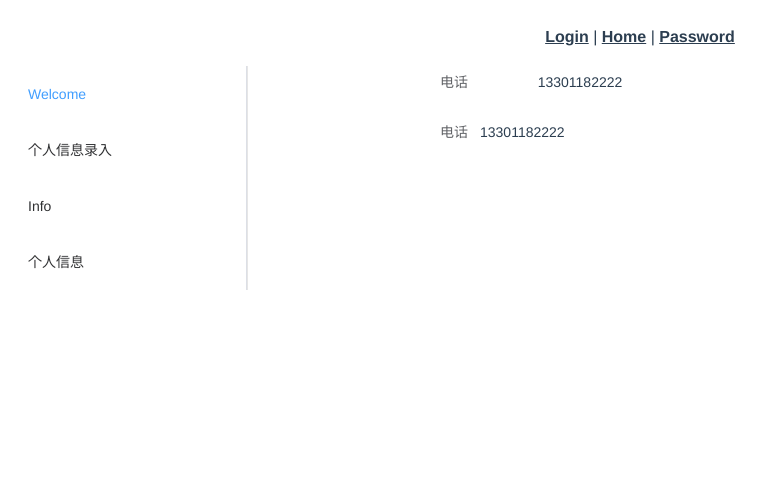
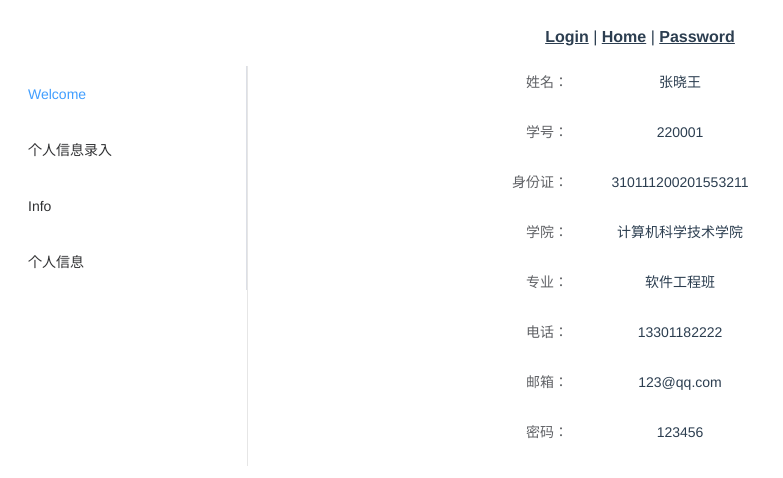
Before and after one commit to JoshYxy/SoftwareEnginnering2022, a Vue app in the folder front_end/: page /home/privateinfo in a window 1280 px wide. Shown: the top 478 px of the page, without its empty margins (0-783 px from the left). Built offline with nearby package versions, Linux system fonts and the light colour scheme; sample sign-in values are in the browser's storage.

Commit message:
UPDATE:个人信息页与管理员信息页完善

```diff
--- a/front_end/src/components/EditableFormitem.vue
+++ b/front_end/src/components/EditableFormitem.vue
@@ -6,12 +6,13 @@
     ref="user"
     >
     <el-form-item
-        label="电话"
         @mouseover="buttonOn=true"
         @mouseout="buttonOn=false"
         prop="info"
         >
-        <div class="data-container">
+        <template #label>{{label}}</template>
+        <div class="editabel-form-container">
+            <!-- {{this.label}} -->
             <span class="span-container" v-show="!edit">{{edited_info}}</span>
             <el-input v-show="edit" v-model="user.info"  />
         </div>
@@ -24,6 +25,7 @@
         <el-button v-show="edit" type="text" style="float:right" @click="cancel">
             取消
         </el-button>
+
     </el-form-item>
     </el-form>
 </template>
@@ -33,7 +35,7 @@
 import {Edit} from '@element-plus/icons-vue'
 export default {
     name: 'EditableFormitem',
-    props: ["data", "rule"],
+    props: ["data", "rule", "label"],
     components:{
         Edit,
     },
@@ -68,7 +70,10 @@ export default {
 </script>
 
 <style scoped>
-.data-container{
+/* .form-item-label{
+
+} */
+.editabel-form-container{
   min-width:200px;
 }
 </style>
--- a/front_end/src/components/PrivateinfoMaintnce.vue
+++ b/front_end/src/components/PrivateinfoMaintnce.vue
@@ -5,32 +5,103 @@
 
     :model="userData"
     >
-    <editable-formitem :data="userData.phone" :rule="phoneRules"></editable-formitem>
+    <el-form-item label="姓名：" class="form-label" >
+      <span class="info-container">{{userData.name}}</span>
+    </el-form-item>
+    <el-form-item label="学号：" class="form-label" >
+      <span class="info-container">{{userData.number}}</span>
+    </el-form-item>
+    <el-form-item label="身份证：" class="form-label" >
+      <span class="info-container">{{userData.id}}</span>
+    </el-form-item>
+    <el-form-item label="学院：" class="form-label" >
+      <span class="info-container">{{userData.college.name}}</span>
+    </el-form-item>
+    <el-form-item label="专业：" class="form-label" >
+      <span class="info-container">{{userData.major}}</span>
+    </el-form-item>
 
-    <el-form-item label="电话" class="form-label" >
-      <span v-if="!phoneEdit" >{{userData.phone}}</span>
-      <input v-if="phoneEdit" :value="userData.phone" />
+    <editable-formitem label="电话：" :data="userData.phone" :rule="phoneRules"></editable-formitem>
+    <editable-formitem label="邮箱：" :data="userData.email" :rule="emailRules"></editable-formitem>
+    <el-form-item label="密码：" class="form-label" @mouseover="buttonOn=true"
+        @mouseout="buttonOn=false" >
+      <span class="info-container">{{userData.password}}</span>
+
+      <el-button v-show="buttonOn" type="text" style="float:right" @click="editPassword()" >
+        编辑<el-icon class="el-icon--right"><Edit /></el-icon>
+      </el-button>
     </el-form-item>
 
   </el-form>
+  <el-dialog v-model="dialogFormVisible" title="修改密码" :append-to-body="true" >
 
+        <el-form
+          ref="userPassword"
+          :model="userPassword"
+          :rules="rules"
+          autocomplete="on"
+          text-align:center
+          hide-required-asterisk
+          >
+            <el-form-item prop="password" label="新密码">
+                <el-input type="text" name="password" v-model="userPassword.password"/>
+            </el-form-item>
+            <el-form-item prop="checkPassword" label="确认密码">
+                <el-input type="text" name="password" v-model="userPassword.checkPassword"/>
+            </el-form-item>
+        </el-form>
+        <template #footer>
+        <span class="dialog-footer">
+            <el-button @click="dialogFormVisible=false">取消</el-button>
+            <el-button type="primary" @click="submitPassword">确认</el-button>
+        </span>
+        </template>
+    </el-dialog>
   </div>
 </template>
 
 <script>
 // eslint-disable-next-line
 import EditableFormitem from './EditableFormitem.vue'
-
+import {Edit} from '@element-plus/icons-vue'
 export default {
   components:{
-    EditableFormitem
+    EditableFormitem,
+    Edit
   },
   name: 'PrivateinfoMaintnce',
   data() {
+    var validPassword = (rule, value, callback) => {
+      const reg = /^(?![0-9]+$)(?![a-zA-Z]+$)(?![-_()]+$)[0-9A-Za-z-_()]{6,32}$/
+      if(value!==''){
+          if (reg.test(value)) {
+            if(this.userPassword.checkPassword!==''){
+              this.$refs['userPassword'].validateField('checkPassword', () => null)
+            }
+            callback()
+          } else {
+          return callback(new Error('字母，数字或者特殊字符(-_)至少包含两种'))
+          }
+      }
+    }
+    var validPassword2 = (rule, value, callback) => {
+        if (value === this.userPassword.password) {
+            callback()
+        } else {
+            return callback(new Error('两次密码不一致'))
+        }
+    };
     return {
       phoneRules:{info:[{pattern: /^1[3|4|5|7|8][0-9]\d{8}$/, message: '手机号码必须为1开头的符合规则的11位数字'}]},
+      emailRules:{info:[{pattern: /^([a-zA-Z0-9_-])+@([a-zA-Z0-9_-])+((.[a-zA-Z0-9_-]{2,3}){1,2})$/, message: '邮箱地址不符合规则'}]},
       buttonOn: false,
       phoneEdit: false,
+      // checkPassword: '',
+      dialogFormVisible: false,
+      userPassword: {
+        password: '',
+        checkPassword: '',
+      },
       userData: {
         number: 220001,
         role: 'student',
@@ -51,8 +122,31 @@ export default {
                 ]
         },
       },
+      rules: {
+        password:  [{required: true, message: '请输入新密码', trigger: 'blur'},
+                    {min: 6, max: 32, message: '长度为6-32个字符', trigger: ['blur', 'change']},
+                    {validator: validPassword, trigger: ['blur', 'change']}],
+        checkPassword: [{required: true, message: '请输入确认密码', trigger: 'blur'},
+                    {validator: validPassword2, trigger: ['blur', 'change']}]
+      },
     }
   },
+  methods: {
+    editPassword() {
+      this.userPassword.password=''
+      this.userPassword.checkPassword=''
+      this.dialogFormVisible=true
+    },
+    submitPassword() {
+      this.$refs['userPassword'].validate(valid => {
+        if(valid){
+          this.dialogFormVisible=false
+          //axios
+          this.userData.password=this.userPassword.password
+        }
+      })
+    }
+  }
   // created: {
 
   // }
@@ -68,22 +162,12 @@ export default {
   width:100px;
 } */
 .descriptions-container{
-  width:800px;
+  width:600px;
   margin:auto;
-  font-size:18px !important;
+  /* font-size:18px !important; */
 }
-el-form{
-  font-size:18px ;
+.info-container{
+  min-width: 200px;
 }
-/* .form-label{
-  padding: 30px;
-} */
-/* .my-label {
-  width:100px !important;
 
-} */
-/* .my-content {
-  margin:0px;
-  padding: 0px !important;;
-} */
 </style>
--- a/front_end/src/components/UserinfoMaintenance.vue
+++ b/front_end/src/components/UserinfoMaintenance.vue
@@ -6,21 +6,28 @@
 
     <el-dialog v-model="dialogFormVisible" title="信息修改" :append-to-body="true" >
 
-        <el-form id="admin_modify" ref="user" :model="user" :rules="rules" autocomplete="on"  text-align: center>
-
-            <el-form-item prop="college">
+        <el-form
+          id="admin_modify"
+          ref="user"
+          :model="user"
+          :rules="rules"
+          autocomplete="on"
+          text-align:center
+          hide-required-asterisk=true
+          >
+            <el-form-item prop="college" label="学院">
                 <el-select v-model="user.college" value-key="name" placeholder="学院">
                 <el-option :key="colleges.id" :value="colleges" :label="colleges.name" v-for="colleges in collegeData" ></el-option>
                 </el-select>
             </el-form-item>
 
-            <el-form-item prop="major_" >
+            <el-form-item prop="major_" label="专业">
                 <el-select v-model="user.major_" placeholder="专业">
                 <el-option :key="major.id" :value="major.name" :label="major.name" v-for="major in user.college.major" ></el-option>
                 </el-select>
             </el-form-item>
 
-            <el-form-item prop="name">
+            <el-form-item prop="name" label="姓名">
                 <el-input
                 type="text"
                 name="name"
@@ -29,7 +36,7 @@
                 />
             </el-form-item>
 
-            <el-form-item prop="id">
+            <el-form-item prop="id" label="身份证">
                 <el-input
                 name="id"
                 v-model="user.id"
@@ -38,7 +45,7 @@
                 />
             </el-form-item>
 
-            <el-form-item prop="phone">
+            <el-form-item prop="phone" label="手机号">
                 <el-input
                 type="text"
                 name="phone"
@@ -47,7 +54,7 @@
                 />
             </el-form-item>
 
-            <el-form-item prop="email">
+            <el-form-item prop="email" label="邮箱">
                 <el-input
                 type="text"
                 name="email"
@@ -55,11 +62,19 @@
                 placeholder="邮箱"
                 />
             </el-form-item>
+            <el-form-item prop="password" label="密码">
+                <el-input
+                type="text"
+                name="password"
+                v-model="user.password"
+                placeholder="密码"
+                />
+            </el-form-item>
         </el-form>
         <template #footer>
         <span class="dialog-footer">
-            <el-button @click="dialogFormVisible = false">Cancel</el-button>
-            <el-button type="primary" @click="submit">Confirm</el-button>
+            <el-button @click="cancel">取消</el-button>
+            <el-button type="primary" @click="submit">确认</el-button>
         </span>
         </template>
     </el-dialog>
@@ -107,6 +122,8 @@ export default {
                     {validator: validPhone, trigger: 'blur'}],
             email: [{required: false, trigger: 'blur'},
                     {validator: validEmail, trigger: 'blur'}],
+            password: [{required: true, message: '密码不能为空', trigger: 'blur'},
+                       {min: 6, max: 32, message: '长度为6-32个字符', trigger: ['blur', 'change']}]
         },
     }
   },
@@ -123,7 +140,12 @@ export default {
       startChange(){
         this.dialogFormVisible = true
         //从数据库获取user信息
-        this.user.major_=this.major_b
+        //或许不用，父组件信息更新，子组件自动更新
+        this.user.major_=this.major_b//开始时major会因为college的更新被清除，简单解决方案
+      },
+      cancel(){
+        this.dialogFormVisible = false
+        this.user=JSON.parse(JSON.stringify(this.userInfo))
       },
       submit(){
       this.$refs['user'].validate(valid => {
```
